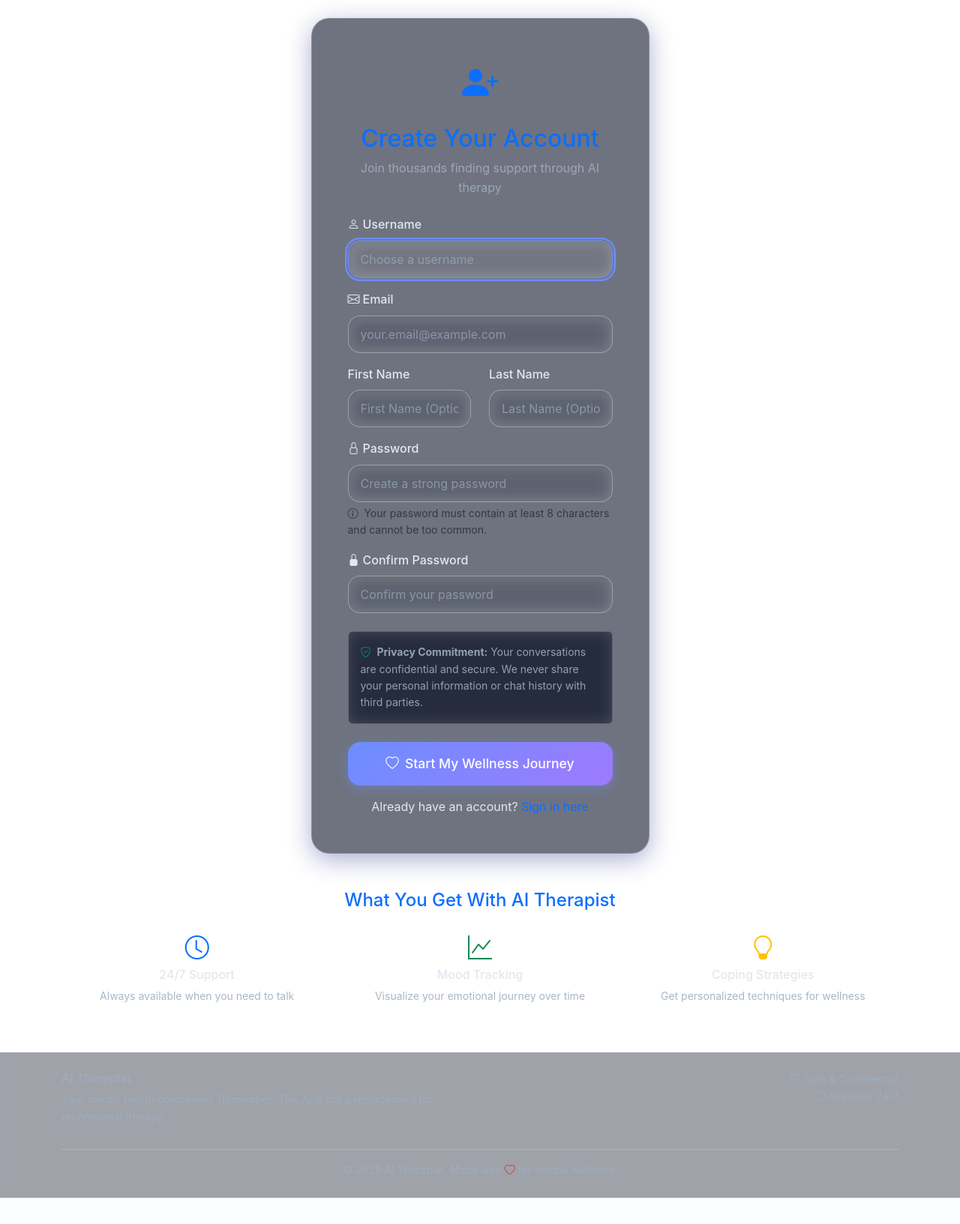
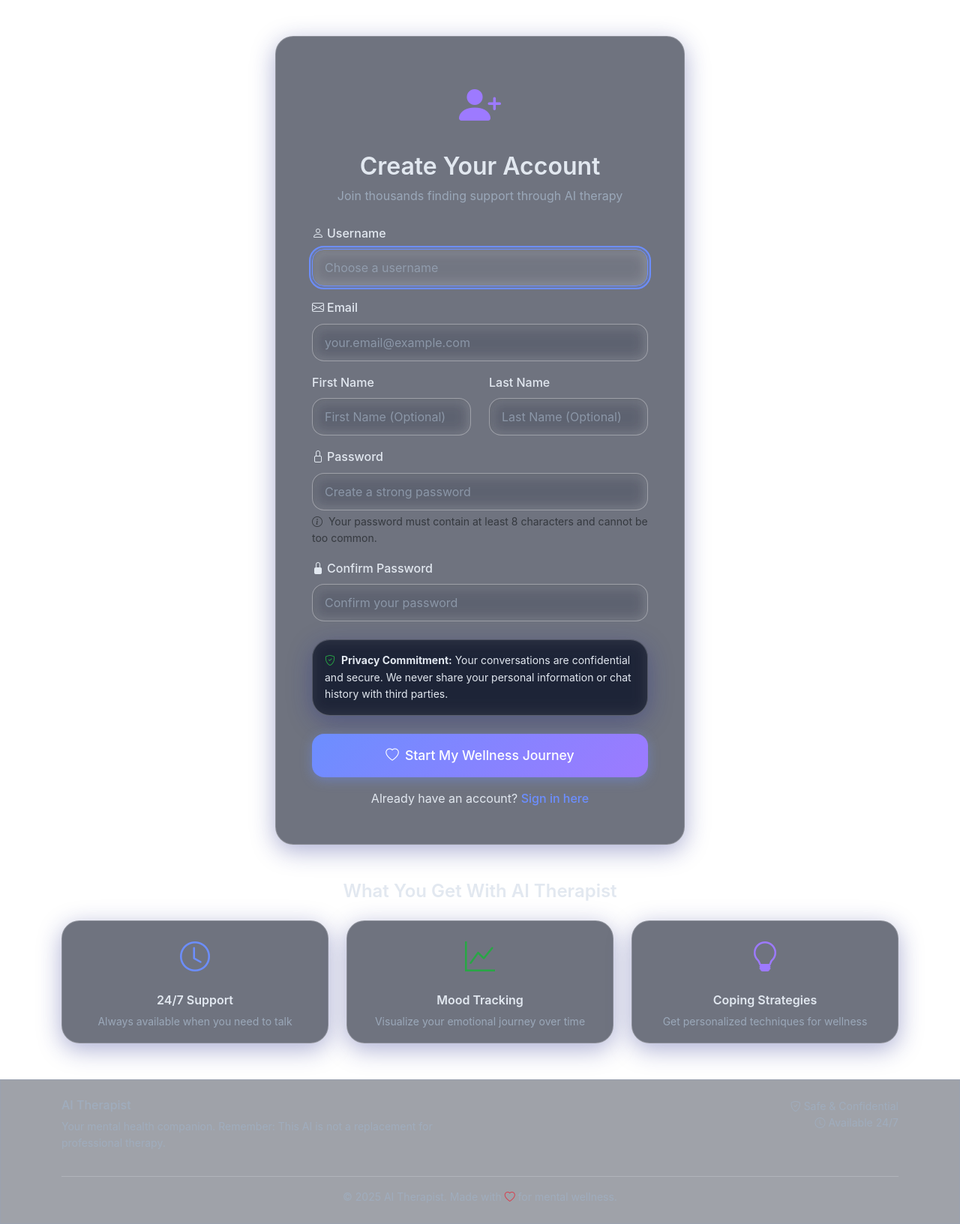
Before and after one commit to Canopus-Tz/AITherapist, a Django app: page /register/ in a window 1280 px wide. Shown: the part 58-1691 px from the top of the page at 75% size. Before the commit the page ends 1656 px from the top, so only its background shows below. Run offline with Django 5.2, Linux system fonts and the light colour scheme; parts of the project's set-up code (start-up, migrations or seed data) failed here and were passed over; some libraries are stand-ins or nearby versions.

Commit message:
changed the UI
added new colors and glassmorphic effects

```diff
--- a/aitherapist/core/templates/core/register.html
+++ b/aitherapist/core/templates/core/register.html
@@ -1,17 +1,21 @@
 <!-- core/templates/core/register.html -->
-{% extends 'core/base.html' %}%%
+{% extends 'core/base.html' %}
 {% load static %}
 
 {% block title %}Register - AI Therapist{% endblock %}
 
+{% block main_class %}container my-5{% endblock %}
+
 {% block content %}
 <div class="row justify-content-center">
-    <div class="col-md-6 col-lg-5">
-        <div class="card shadow">
+    <div class="col-md-7 col-lg-6">
+        <div class="card">
             <div class="card-body p-5">
                 <div class="text-center mb-4">
-                    <i class="bi bi-person-plus-fill text-primary" style="font-size: 3rem;"></i>
-                    <h2 class="card-title text-primary mt-3">Create Your Account</h2>
+                    <div class="mb-3">
+                        <i class="bi bi-person-plus-fill" style="font-size: 3.5rem; color: var(--accent-purple);"></i>
+                    </div>
+                    <h2 class="card-title mt-3" style="color: var(--text-primary); font-weight: 600;">Create Your Account</h2>
                     <p class="text-muted">Join thousands finding support through AI therapy</p>
                 </div>
 
@@ -109,9 +113,9 @@
                     </div>
 
                     <!-- Privacy Notice -->
-                    <div class="mb-4 p-3 bg-light rounded">
-                        <p class="small text-muted mb-0">
-                            <i class="bi bi-shield-check text-success me-1"></i>
+                    <div class="mb-4 p-3 card">
+                        <p class="small mb-0" style="color: var(--text-primary);">
+                            <i class="bi bi-shield-check me-1" style="color: #28a745;"></i>
                             <strong>Privacy Commitment:</strong> Your conversations are confidential and secure.
                             We never share your personal information or chat history with third parties.
                         </p>
@@ -129,7 +133,7 @@
                 <div class="text-center">
                     <p class="mb-0">
                         Already have an account?
-                        <a href="{% url 'login' %}" class="text-decoration-none">Sign in here</a>
+                        <a href="{% url 'login' %}" class="text-decoration-none" style="color: var(--accent-blue); font-weight: 500;">Sign in here</a>
                     </p>
                 </div>
             </div>
@@ -140,24 +144,36 @@
 <!-- Benefits Section -->
 <div class="row mt-5">
     <div class="col-12">
-        <div class="text-center">
-            <h4 class="text-primary mb-4">What You Get With AI Therapist</h4>
+        <div class="text-center mb-4">
+            <h4 class="mb-4" style="color: var(--text-primary); font-weight: 600;">What You Get With AI Therapist</h4>
         </div>
-        <div class="row g-3">
+        <div class="row g-4">
             <div class="col-md-4 text-center">
-                <i class="bi bi-clock text-primary mb-2" style="font-size: 2rem;"></i>
-                <h6>24/7 Support</h6>
-                <p class="text-muted small">Always available when you need to talk</p>
+                <div class="card h-100">
+                    <div class="card-body">
+                        <i class="bi bi-clock mb-3 d-block" style="font-size: 2.5rem; color: var(--accent-blue);"></i>
+                        <h6 style="color: var(--text-primary); font-weight: 600;">24/7 Support</h6>
+                        <p class="text-muted small mb-0">Always available when you need to talk</p>
+                    </div>
+                </div>
             </div>
             <div class="col-md-4 text-center">
-                <i class="bi bi-graph-up text-success mb-2" style="font-size: 2rem;"></i>
-                <h6>Mood Tracking</h6>
-                <p class="text-muted small">Visualize your emotional journey over time</p>
+                <div class="card h-100">
+                    <div class="card-body">
+                        <i class="bi bi-graph-up mb-3 d-block" style="font-size: 2.5rem; color: #28a745;"></i>
+                        <h6 style="color: var(--text-primary); font-weight: 600;">Mood Tracking</h6>
+                        <p class="text-muted small mb-0">Visualize your emotional journey over time</p>
+                    </div>
+                </div>
             </div>
             <div class="col-md-4 text-center">
-                <i class="bi bi-lightbulb text-warning mb-2" style="font-size: 2rem;"></i>
-                <h6>Coping Strategies</h6>
-                <p class="text-muted small">Get personalized techniques for wellness</p>
+                <div class="card h-100">
+                    <div class="card-body">
+                        <i class="bi bi-lightbulb mb-3 d-block" style="font-size: 2.5rem; color: var(--accent-purple);"></i>
+                        <h6 style="color: var(--text-primary); font-weight: 600;">Coping Strategies</h6>
+                        <p class="text-muted small mb-0">Get personalized techniques for wellness</p>
+                    </div>
+                </div>
             </div>
         </div>
     </div>
--- a/aitherapist/core/urls.py
+++ b/aitherapist/core/urls.py
@@ -14,11 +14,13 @@
 
     # Main app features
     path('chat/', views.chat_view, name='chat'),
+    path('chat/new/', views.new_chat, name='new_chat'),
+    path('chat/clear/', views.clear_chat, name='clear_chat'),
     path('dashboard/', views.dashboard_view, name='dashboard'),
     path('profile/', views.profile_view, name='profile'),
     path('deleteAcc/', views.deleteAcc_view, name='deleteAcc'),
 
-    # AJAX endpoints
+    # endpoints
     path('send-message/', views.send_message, name='send_message'),
     path('api/coping-strategy/', views.get_coping_strategy, name='get_coping_strategy'),
 ]
```
Also changed, not shown: aitherapist/core/templates/core/verify_otp.html (+10 -6 lines).
